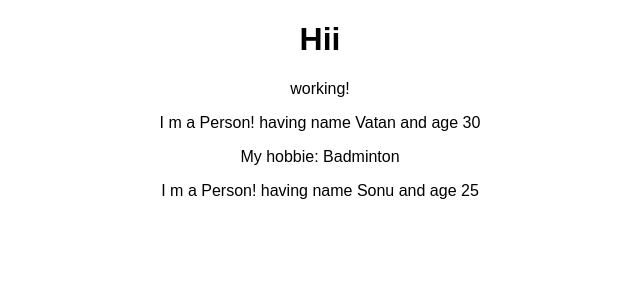
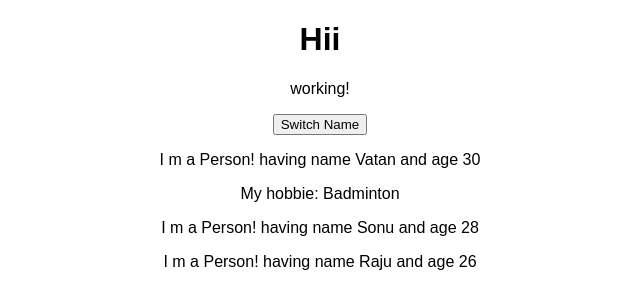
Before and after one commit to vatansoni89/MaximilianSchwarzmullerReact, a React (Create React App) app in the folder Project/react-complete-guide/: page / in a window 1280 px wide. Shown: the top 308 px of the page, without its empty margins (320-960 px from the left). Built offline with nearby package versions, Linux system fonts and the light colour scheme.

Commit message:
Manipulating the State

```diff
--- a/Project/react-complete-guide/src/App.js
+++ b/Project/react-complete-guide/src/App.js
@@ -3,15 +3,45 @@
 import Person from "./Person/Person.js";
 
 class App extends Component {
+  state = {
+    persons: [
+      { name: "Vatan", age: 30 },
+      { name: "Sonu", age: 28 },
+      { name: "Raju", age: 26 }
+    ]
+  };
+
+  switchNameHandler = () => {
+    // React don't respect this ===>>> this.state.persons[0].name = "Manuuu";
+    this.setState({
+      persons: [
+        { name: "Soni", age: 30 },
+        { name: "Sonu", age: 28 },
+        { name: "Raju", age: 26 }
+      ]
+    });
+  };
+
   render() {
     return (
       <div className="App">
         <h1>Hii</h1>
         <p>working!</p>
-        <Person name="Vatan" age="30">
+        <button onClick={this.switchNameHandler}>Switch Name</button>
+        <Person
+          name={this.state.persons[0].name}
+          age={this.state.persons[0].age}
+        >
           My hobbie: Badminton
         </Person>
-        <Person name="Sonu" age="25" />
+        <Person
+          name={this.state.persons[1].name}
+          age={this.state.persons[1].age}
+        />
+        <Person
+          name={this.state.persons[2].name}
+          age={this.state.persons[2].age}
+        />
       </div>
     );
   }
```
Also changed, not shown: 2 other files (tests, documents, lock files or other folders).
